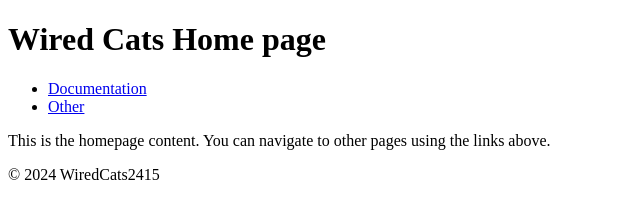
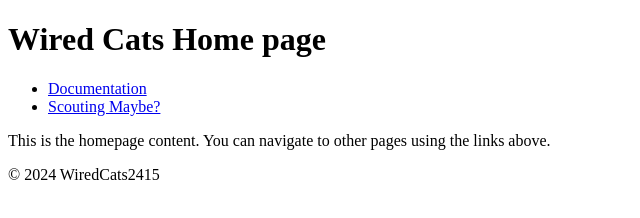
Before and after one commit to WiredCatsRobotics2415/wiredcatsrobotics2415.github.io, a plain HTML site: page index.html in a window 1280 px wide. Shown: the whole page, without its empty margins (0-640 px from the left). Drawn offline with Linux system fonts and the light colour scheme.

Commit message:
Better Label?

```diff
--- a/index.html
+++ b/index.html
@@ -12,7 +12,7 @@
     <nav>
         <ul>
             <li><a href="javadoc/index.html">Documentation</a></li>
-            <li><a href="other/index.html">Other</a></li>
+            <li><a href="other/index.html">Scouting Maybe?</a></li>
         </ul>
     </nav>
     <main>
```
